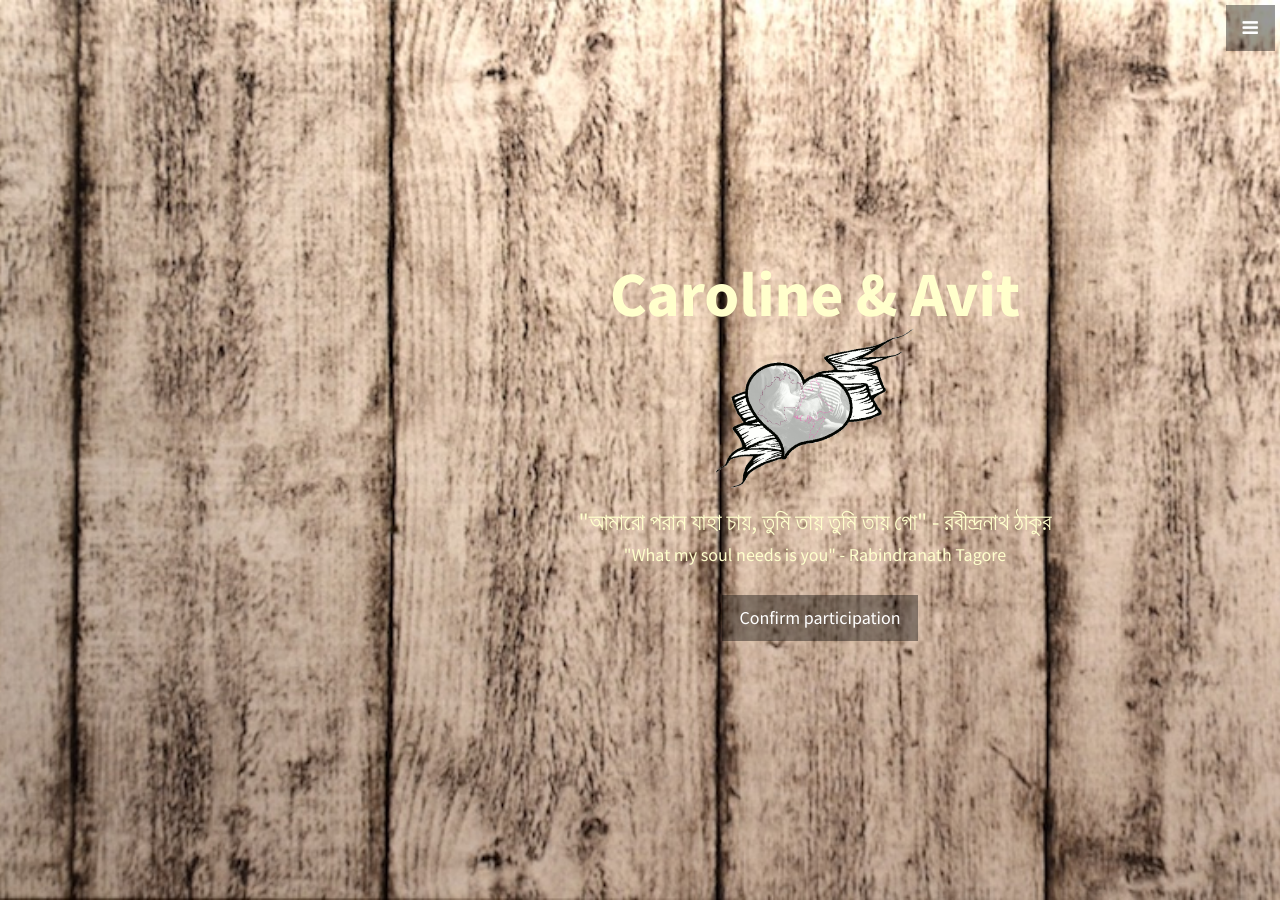
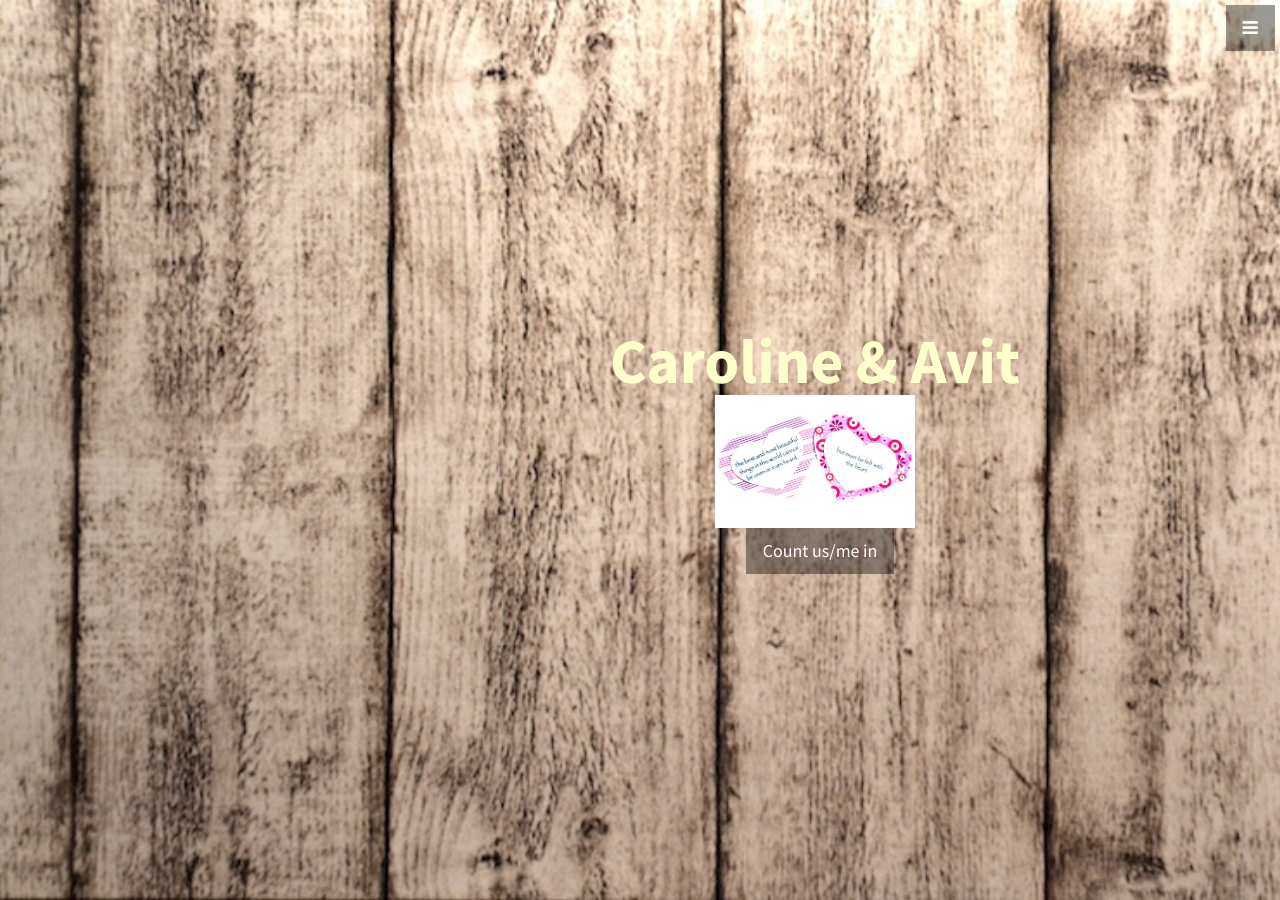
Before and after one commit to MonchiLin/carowedavit.github.io, a Jekyll site: the page built from index.html, in a window 1280 px wide and 900 px high. Built offline with Jekyll 4.4.1, drawn with Linux system fonts in a browser that asks for light colours.

Commit message:
front page updated

```diff
--- a/_includes/header.html
+++ b/_includes/header.html
@@ -1,10 +1,8 @@
 <header id="top" class="header">
   <div class="text-vertical-center">
     <h1>Caroline &amp; Avit</h1>
-    <img src="img/Wed_logo.gif" alt="Wedding logo" style="width:200px; margin-left: 25em;">
-    <h3>"আমারো পরান যাহা চায়, তুমি তায় তুমি তায় গো" - রবীন্দ্রনাথ ঠাকুর</h3>
-    <h4>"What my soul needs is you" - Rabindranath Tagore</h4>
+    <img src="img/qh.jpg" alt="Wedding quotes" style="width:200px; margin-left: 25em;">
     <br>
-    <a href="#about" class="btn btn-dark btn-lg">Confirm participation</a>
+    <a href="#about" class="btn btn-dark btn-lg">Count us/me in</a>
   </div>
 </header>
```
Also changed, not shown: img/QH.png (added), img/qh.jpg (added).
